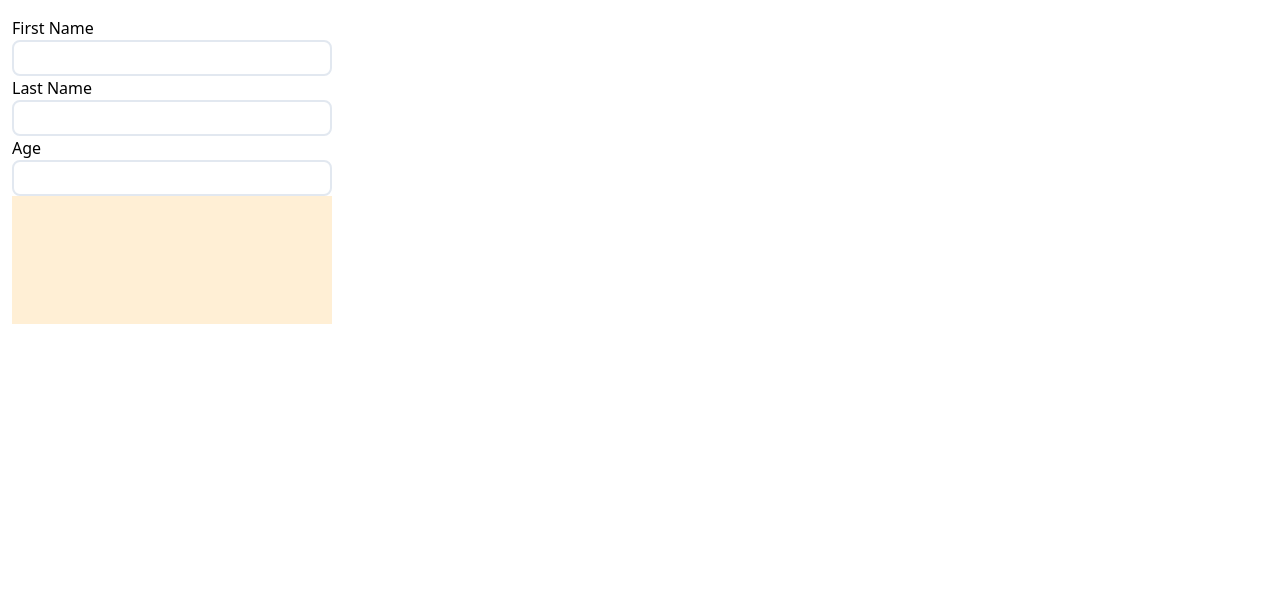
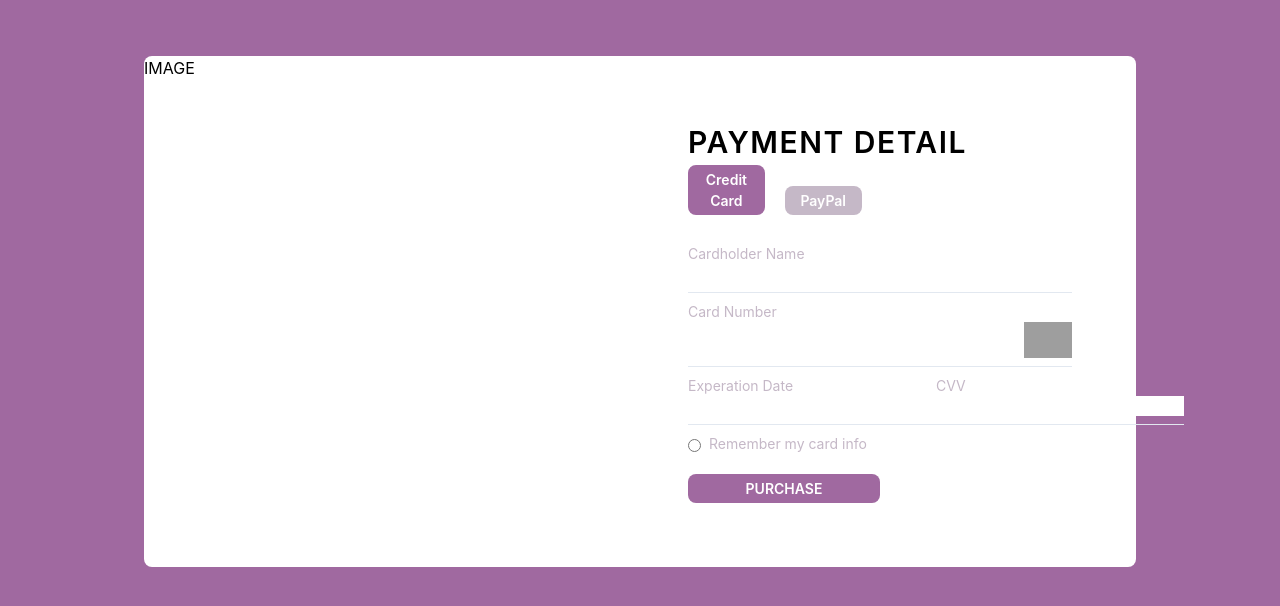
Before and after one commit to dtmkeng/hello-react, a React (Create React App) app: page / in a window 1280 px wide. Shown: the top 606 px of the page. Built offline with nearby package versions, Linux system fonts and the light colour scheme; grey boxes are pictures that could not be loaded.

Commit message:
:art: code

```diff
--- a/src/index.css
+++ b/src/index.css
@@ -5,6 +5,7 @@ body {
     sans-serif;
   -webkit-font-smoothing: antialiased;
   -moz-osx-font-smoothing: grayscale;
+  background: #A069A0;
 }
 
 code {
--- a/src/index.tsx
+++ b/src/index.tsx
@@ -1,12 +1,14 @@
 import React from 'react';
 import ReactDOM from 'react-dom';
 import './output.css'
-import App from './App';
+import './index.css'
+// import App from './App';
 import reportWebVitals from './reportWebVitals';
+import PaymentDetail from './pages/PaymentDetail'
 
 ReactDOM.render(
   <React.StrictMode>
-    <App />
+    <PaymentDetail/>
   </React.StrictMode>,
   document.getElementById('root')
 );
--- /dev/null
+++ b/src/pages/PaymentDetail.tsx
@@ -0,0 +1,142 @@
+import React from 'react'
+import styled from 'styled-components'
+
+const Container = styled.div.attrs({
+    className: 'flex mt-10 mr-32 ml-32'
+})`
+`
+
+const SubContainer  = styled.div.attrs({
+    className: 'w-1/2 rounded-l-lg mt-4 ml-4'
+})`
+    background: white;
+`
+
+const FormPaymentContainer = styled.div.attrs({
+    className: 'w-1/2 p-16 rounded-r-lg mt-4 mr-4'
+})`
+    background: white;
+`
+
+const Title = styled.h1.attrs({
+    className: 'text-3xl font-semibold tracking-wider'
+})``
+
+
+const CaditCardButton = styled.button.attrs({
+    className: 'text-sm w-1/5 py-1 rounded-lg font-semibold'
+})`
+    background: #A069A0;
+    color: white;
+`
+
+const PayPalButton = styled.button.attrs({
+    className: 'text-sm w-1/5 py-1 rounded-lg font-semibold m-5'
+})`
+    background: #C5B8C7;
+    color: white;
+`
+
+const LabelInput = styled.label.attrs(props => ({
+    className: 'text-sm',
+}))`
+    color: #C5B8C7;
+`
+const InputField = styled.input.attrs({
+    className: 'leading-tight focus:outline-none'
+})``
+
+const InputContainer = styled.div.attrs({
+    className: 'flex flex-col  border-b py-2'
+})``
+
+const FormContainer = styled.div.attrs({
+    className: 'flex flex-col'
+})``
+
+const InputContainerAglie = styled.div.attrs({
+    className: 'flex justify-between'
+})``
+
+const InputContainerAglieNear = styled.div.attrs({
+    className: 'flex justify-start'
+})``
+
+const ImageField = styled.img.attrs({
+    className: 'w-12',
+    src: 'https://p.kindpng.com/picc/s/96-966614_visa-mastercard-and-american-express-for-international-visa.png'
+})``
+
+const SpaceBeteenInput = styled.div.attrs({
+    className: 'w-3'
+})``
+
+
+const RadioInput = styled.input.attrs({
+    className: 'mt-3',
+    type: 'radio',
+    value: 'Remember my card info'
+})``
+
+
+const PurchaseButton = styled.button.attrs({
+    className: 'text-sm w-1/2 py-1 rounded-lg font-semibold mt-5'
+})`
+    background: #A069A0;
+    color: white;
+`
+
+const LabelInputRadio = styled.label.attrs(props => ({
+    className: 'text-sm pt-2 ml-2',
+}))`
+    color: #C5B8C7;
+`
+
+const PaymentDetail = () => {
+    return(
+        <>
+            <Container>
+                <SubContainer>
+                    IMAGE
+                </SubContainer>
+                <FormPaymentContainer>
+                    <Title>PAYMENT DETAIL</Title>
+                    <CaditCardButton>Credit Card</CaditCardButton>
+                    <PayPalButton>PayPal</PayPalButton>
+                    <FormContainer>
+                        <InputContainer>
+                            <LabelInput>Cardholder Name</LabelInput>
+                            <InputField name="cardholder-name"></InputField>
+                        </InputContainer>
+                        <InputContainer>
+                            <LabelInput>Card Number</LabelInput>
+                            <InputContainerAglie>
+                                <InputField name="card-number"></InputField>
+                                <ImageField/>
+                            </InputContainerAglie>
+                        </InputContainer>
+                        <InputContainerAglieNear>
+                            <InputContainer>
+                                <LabelInput>Experation Date</LabelInput>
+                                <InputField name="cardholder-name"></InputField>
+                            </InputContainer>
+                            <SpaceBeteenInput/>
+                            <InputContainer>
+                                <LabelInput>CVV</LabelInput>
+                                <InputField name="cardholder-name"></InputField>
+                            </InputContainer>
+                        </InputContainerAglieNear>
+                        <InputContainerAglieNear>
+                            <RadioInput/>
+                            <LabelInputRadio>Remember my card info</LabelInputRadio>
+                        </InputContainerAglieNear>
+                        <PurchaseButton>PURCHASE</PurchaseButton>
+                    </FormContainer>
+
+                </FormPaymentContainer>
+            </Container>
+        </>
+    );
+}
+
+export default PaymentDetail;
```
